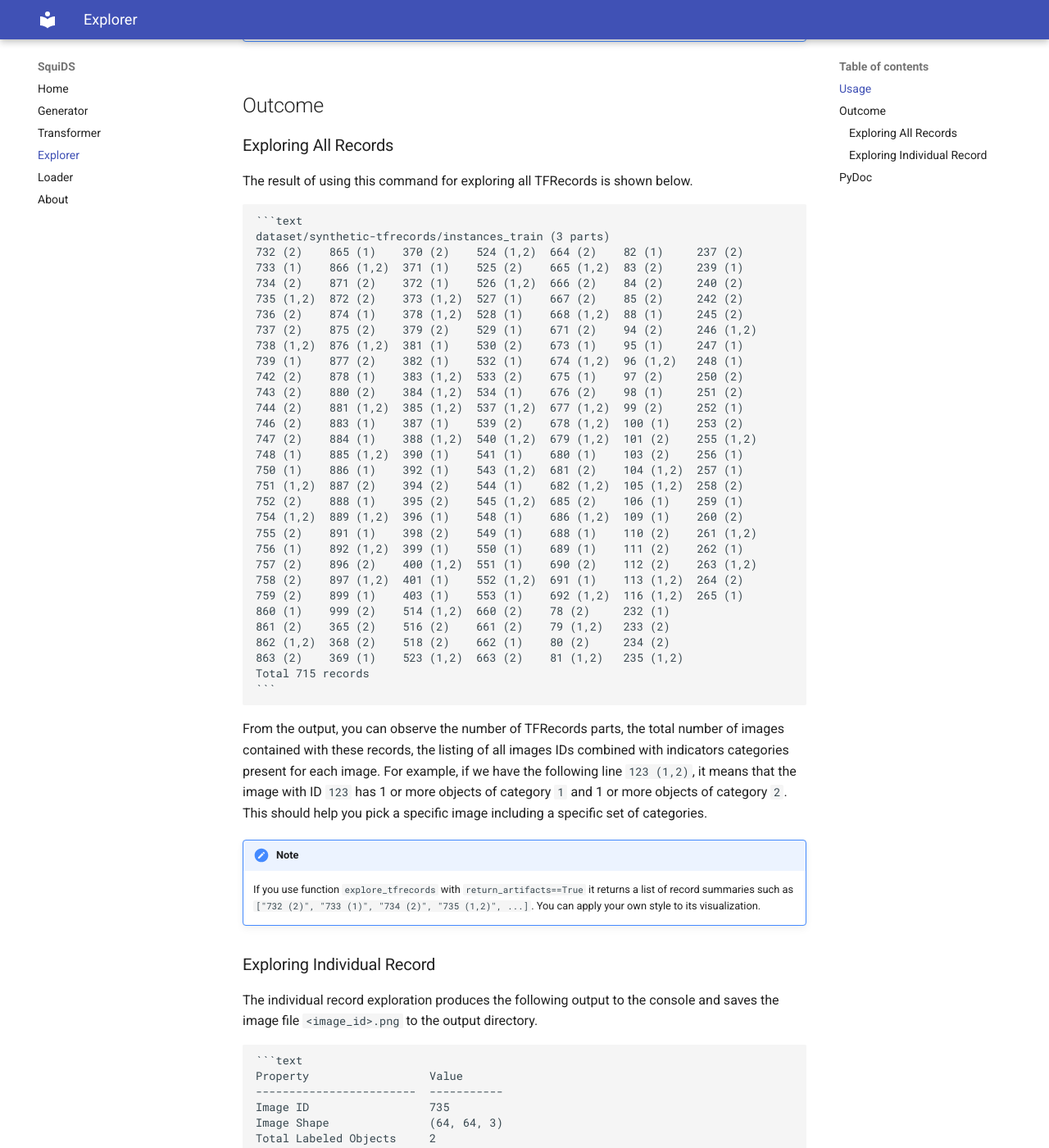
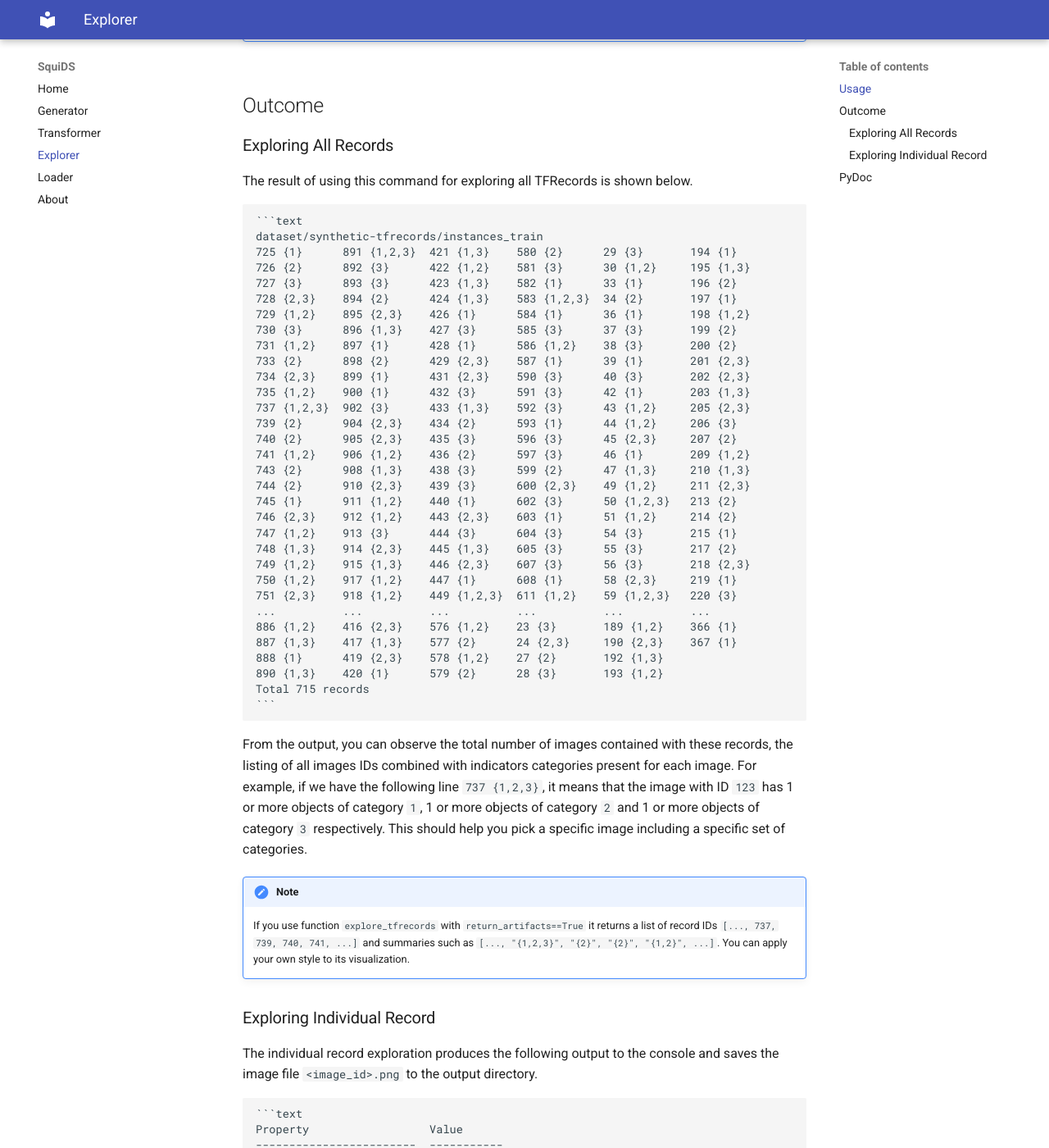
Before and after one commit to mmgalushka/squids, an MkDocs documentation site: the page built from docs/explorer.md, in a window 1280 px wide and 1400 px high, scrolled down 615 px. Shown: the whole window at 82% size. Built offline with MkDocs 1.6.1 and Material for MkDocs 9.7.7, drawn with Linux system fonts in a browser that asks for light colours; some of the changed text lies outside the part shown.

Commit message:
Added explanation to exploration notebook.

````diff
--- a/docs/explorer.md
+++ b/docs/explorer.md
@@ -44,41 +44,42 @@ This process helps to explore a collection of TFRecords as well as each record i
 The result of using this command for exploring all TFRecords is shown below.
 
     ```text
-    dataset/synthetic-tfrecords/instances_train (3 parts)
-    732 (2)    865 (1)    370 (2)    524 (1,2)  664 (2)    82 (1)     237 (2)
-    733 (1)    866 (1,2)  371 (1)    525 (2)    665 (1,2)  83 (2)     239 (1)
-    734 (2)    871 (2)    372 (1)    526 (1,2)  666 (2)    84 (2)     240 (2)
-    735 (1,2)  872 (2)    373 (1,2)  527 (1)    667 (2)    85 (2)     242 (2)
-    736 (2)    874 (1)    378 (1,2)  528 (1)    668 (1,2)  88 (1)     245 (2)
-    737 (2)    875 (2)    379 (2)    529 (1)    671 (2)    94 (2)     246 (1,2)
-    738 (1,2)  876 (1,2)  381 (1)    530 (2)    673 (1)    95 (1)     247 (1)
-    739 (1)    877 (2)    382 (1)    532 (1)    674 (1,2)  96 (1,2)   248 (1)
-    742 (2)    878 (1)    383 (1,2)  533 (2)    675 (1)    97 (2)     250 (2)
-    743 (2)    880 (2)    384 (1,2)  534 (1)    676 (2)    98 (1)     251 (2)
-    744 (2)    881 (1,2)  385 (1,2)  537 (1,2)  677 (1,2)  99 (2)     252 (1)
-    746 (2)    883 (1)    387 (1)    539 (2)    678 (1,2)  100 (1)    253 (2)
-    747 (2)    884 (1)    388 (1,2)  540 (1,2)  679 (1,2)  101 (2)    255 (1,2)
-    748 (1)    885 (1,2)  390 (1)    541 (1)    680 (1)    103 (2)    256 (1)
-    750 (1)    886 (1)    392 (1)    543 (1,2)  681 (2)    104 (1,2)  257 (1)
-    751 (1,2)  887 (2)    394 (2)    544 (1)    682 (1,2)  105 (1,2)  258 (2)
-    752 (2)    888 (1)    395 (2)    545 (1,2)  685 (2)    106 (1)    259 (1)
-    754 (1,2)  889 (1,2)  396 (1)    548 (1)    686 (1,2)  109 (1)    260 (2)
-    755 (2)    891 (1)    398 (2)    549 (1)    688 (1)    110 (2)    261 (1,2)
-    756 (1)    892 (1,2)  399 (1)    550 (1)    689 (1)    111 (2)    262 (1)
-    757 (2)    896 (2)    400 (1,2)  551 (1)    690 (2)    112 (2)    263 (1,2)
-    758 (2)    897 (1,2)  401 (1)    552 (1,2)  691 (1)    113 (1,2)  264 (2)
-    759 (2)    899 (1)    403 (1)    553 (1)    692 (1,2)  116 (1,2)  265 (1)
-    860 (1)    999 (2)    514 (1,2)  660 (2)    78 (2)     232 (1)
-    861 (2)    365 (2)    516 (2)    661 (2)    79 (1,2)   233 (2)
-    862 (1,2)  368 (2)    518 (2)    662 (1)    80 (2)     234 (2)
-    863 (2)    369 (1)    523 (1,2)  663 (2)    81 (1,2)   235 (1,2)
+    dataset/synthetic-tfrecords/instances_train
+    725 {1}      891 {1,2,3}  421 {1,3}    580 {2}      29 {3}       194 {1}
+    726 {2}      892 {3}      422 {1,2}    581 {3}      30 {1,2}     195 {1,3}
+    727 {3}      893 {3}      423 {1,3}    582 {1}      33 {1}       196 {2}
+    728 {2,3}    894 {2}      424 {1,3}    583 {1,2,3}  34 {2}       197 {1}
+    729 {1,2}    895 {2,3}    426 {1}      584 {1}      36 {1}       198 {1,2}
+    730 {3}      896 {1,3}    427 {3}      585 {3}      37 {3}       199 {2}
+    731 {1,2}    897 {1}      428 {1}      586 {1,2}    38 {3}       200 {2}
+    733 {2}      898 {2}      429 {2,3}    587 {1}      39 {1}       201 {2,3}
+    734 {2,3}    899 {1}      431 {2,3}    590 {3}      40 {3}       202 {2,3}
+    735 {1,2}    900 {1}      432 {3}      591 {3}      42 {1}       203 {1,3}
+    737 {1,2,3}  902 {3}      433 {1,3}    592 {3}      43 {1,2}     205 {2,3}
+    739 {2}      904 {2,3}    434 {2}      593 {1}      44 {1,2}     206 {3}
+    740 {2}      905 {2,3}    435 {3}      596 {3}      45 {2,3}     207 {2}
+    741 {1,2}    906 {1,2}    436 {2}      597 {3}      46 {1}       209 {1,2}
+    743 {2}      908 {1,3}    438 {3}      599 {2}      47 {1,3}     210 {1,3}
+    744 {2}      910 {2,3}    439 {3}      600 {2,3}    49 {1,2}     211 {2,3}
+    745 {1}      911 {1,2}    440 {1}      602 {3}      50 {1,2,3}   213 {2}
+    746 {2,3}    912 {1,2}    443 {2,3}    603 {1}      51 {1,2}     214 {2}
+    747 {1,2}    913 {3}      444 {3}      604 {3}      54 {3}       215 {1}
+    748 {1,3}    914 {2,3}    445 {1,3}    605 {3}      55 {3}       217 {2}
+    749 {1,2}    915 {1,3}    446 {2,3}    607 {3}      56 {3}       218 {2,3}
+    750 {1,2}    917 {1,2}    447 {1}      608 {1}      58 {2,3}     219 {1}
+    751 {2,3}    918 {1,2}    449 {1,2,3}  611 {1,2}    59 {1,2,3}   220 {3}
+    ...          ...          ...          ...          ...          ...
+    886 {1,2}    416 {2,3}    576 {1,2}    23 {3}       189 {1,2}    366 {1}
+    887 {1,3}    417 {1,3}    577 {2}      24 {2,3}     190 {2,3}    367 {1}
+    888 {1}      419 {2,3}    578 {1,2}    27 {2}       192 {1,3}
+    890 {1,3}    420 {1}      579 {2}      28 {3}       193 {1,2}
     Total 715 records
     ```
 
-From the output, you can observe the number of TFRecords parts, the total number of images contained with these records, the listing of all images IDs combined with indicators categories present for each image. For example, if we have the following line `123 (1,2)`, it means that the image with ID `123` has 1 or more objects of category `1` and 1 or more objects of category `2`. This should help you pick a specific image including a specific set of categories.
+From the output, you can observe the total number of images contained with these records, the listing of all images IDs combined with indicators categories present for each image. For example, if we have the following line `737 {1,2,3}`, it means that the image with ID `123` has 1 or more objects of category `1`, 1 or more objects of category `2` and 1 or more objects of category `3` respectively. This should help you pick a specific image including a specific set of categories.
 
 !!! Note
-    If you use  function `explore_tfrecords` with `return_artifacts==True` it returns a list of record summaries such as `["732 (2)", "733 (1)", "734 (2)", "735 (1,2)", ...]`. You can apply your own style to its visualization.
+    If you use  function `explore_tfrecords` with `return_artifacts==True` it returns a list of record IDs `[..., 737, 739, 740, 741, ...]` and summaries such as `[..., "{1,2,3}", "{2}", "{2}", "{1,2}", ...]`. You can apply your own style to its visualization.
 
 ### Exploring Individual Record
 
@@ -87,11 +88,11 @@ The individual record exploration produces the following output to the console a
     ```text
     Property                  Value
     ------------------------  -----------
-    Image ID                  735
+    Image ID                  737
     Image Shape               (64, 64, 3)
     Total Labeled Objects     2
-    Available Categories Set  {1, 2}
-    Image saved to ./735.png
+    Available Categories Set  {1, 2, 3}
+    Image saved to ./737.png
     ```
 
 The output contains information about the image identifier its shape, number of annotated objects, and their categories. Also, all information about bounding boxes, segmentation, and categories are overlaid to the image, which example is shown below.
@@ -99,7 +100,7 @@ The output contains information about the image identifier its shape, number of
 ![image with overlays](images/image_with_overlays.png)
 
 !!! Note
-    If you use  function `explore_tfrecords` with `return_artifacts==True` it returns two arguments: the first is a dictionary with the record summaries such as `{"image_id": 757, "image_shape": "(64, 64, 3)", ...}` and the second is a PIL image with overlays of categories, bounding boxes and masks.
+    If you use  function `explore_tfrecords` with `return_artifacts==True` it returns two arguments: the first is a PIL image with overlays of categories, bounding boxes and masks and the second is a dictionary with the record summaries such as `{"image_id": 757, "image_shape": "(64, 64, 3)", ...}`.
 
 ## PyDoc
 
--- a/requirements.txt
+++ b/requirements.txt
@@ -11,7 +11,6 @@ tensorflow
 PyYAML
 Pillow
 numpy
-pandas
 tqdm
 tabulate
 ipykernel
````
Also changed, not shown: docs/generator.md (+11 -11 lines), docs/images/image_with_overlays.png, 14 other files.
